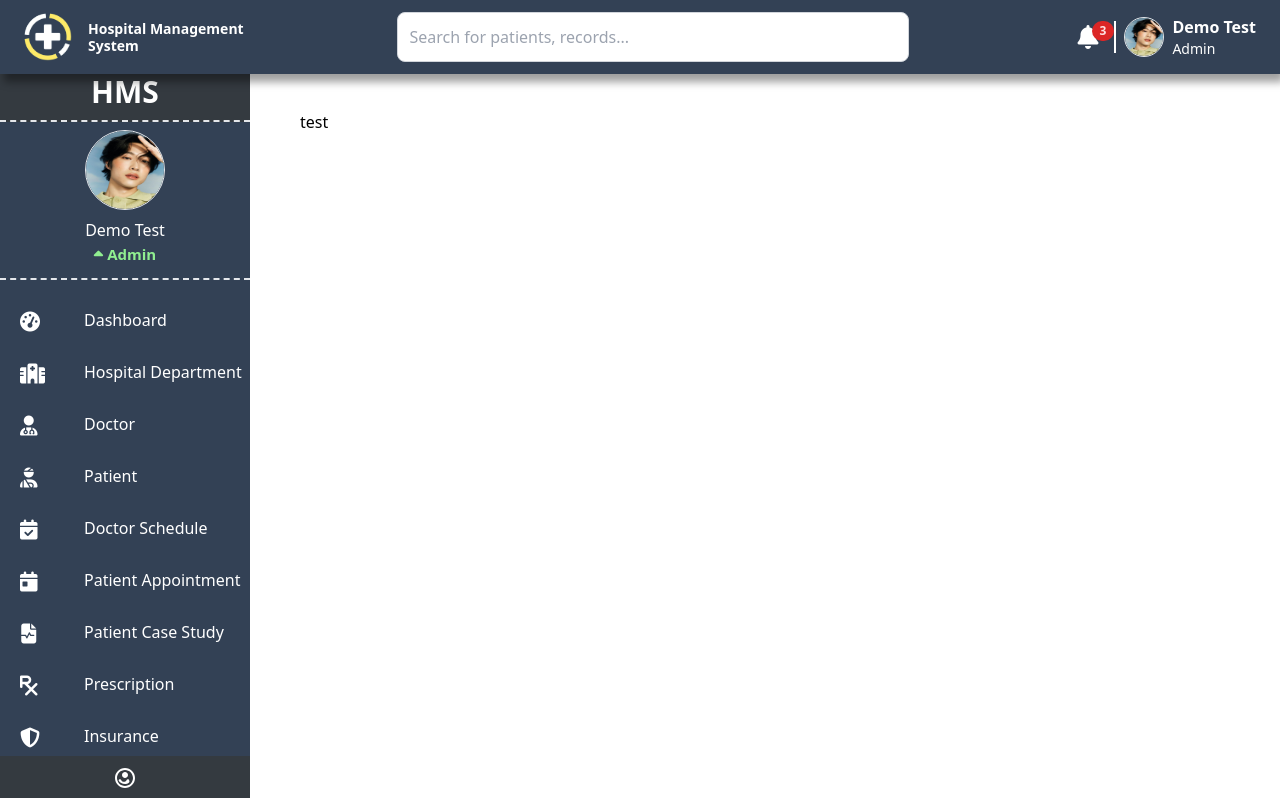
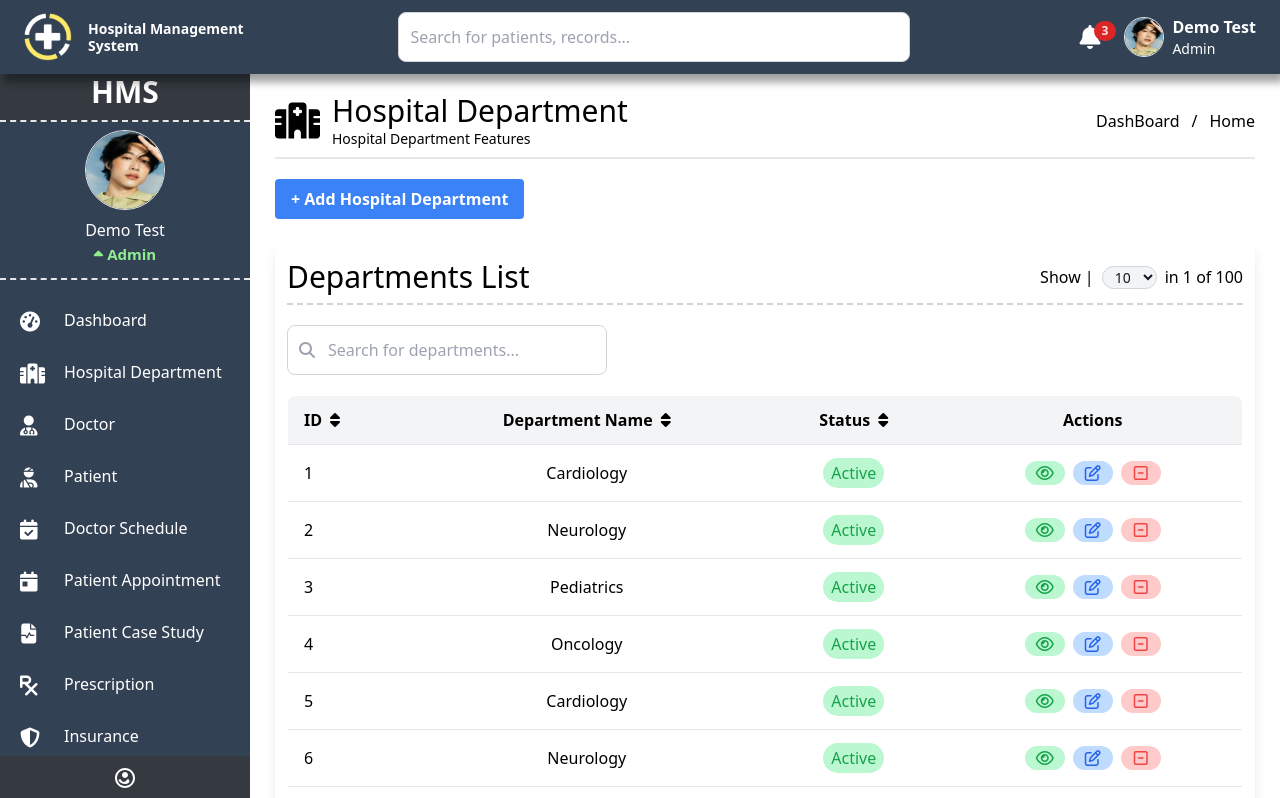
Before and after one commit to Houtkysopanha/hms-pro, a Vue app: page /hospittal-department in a window 1280 px wide. Shown: the top 798 px of the page. Built offline with nearby package versions, Linux system fonts and the light colour scheme.

Commit message:
Update Hospital Department

```diff
--- a/package.json
+++ b/package.json
@@ -12,8 +12,12 @@
     "@fortawesome/fontawesome-free": "^6.7.2",
     "chart.js": "^4.4.7",
     "core-js": "^3.8.3",
+    "primeflex": "^3.3.1",
+    "primeicons": "^7.0.0",
+    "primevue": "^4.2.5",
     "vue": "^3.2.13",
-    "vue-router": "^4.5.0"
+    "vue-router": "^4.5.0",
+    "vuetify": "^3.7.6"
   },
   "devDependencies": {
     "@babel/core": "^7.12.16",
--- a/src/components/AsideBar.vue
+++ b/src/components/AsideBar.vue
@@ -1,17 +1,17 @@
 <template>
-    <aside :class="{ collapsed: isCollapsed }" class="aside-bar">
+  <aside :class="['aside-bar', { collapsed: isCollapsed, hidden: isMobileHidden, 'modal-popup': isMobile }]">
     <div class="wrapper">
       <!-- Sidebar -->
       <div
         class="asidebar flex flex-col text-white transition-all duration-300"
-          :class="{ 'w-60': toggleCollapse, 'w-16': !toggleCollapse }"
+        :class="{ 'w-60': isSidebarExpanded, 'w-16': !isSidebarExpanded }"
       >
         <!-- Hamburger Button -->
-          <div class="header-bar ">
+        <div class="header-bar">
           <div class="logo text-center">
             <div class="logo-inner text-4xl mt-16 border-dashed border-b-2 border-light-blue-500">
               <button @click="toggleCollapse" class="hamburger">
-                  <p :class="{'text-3xl': isSidebarExpanded, 'transition-all duration-300': !isSidebarExpanded}" class="font-bold ">HMS</p>
+                <p :class="{'text-3xl': isSidebarExpanded, 'transition-all duration-300': !isSidebarExpanded}" class="font-bold">HMS</p>
               </button>
             </div>
           </div>
@@ -19,7 +19,7 @@
         <div class="status text-center mt-2 border-dashed border-b-2 border-light-blue-500"
           :class="{ 'hidden': !isSidebarExpanded, 'block': isSidebarExpanded }">
           <div class="profile text-center">
-              <img style="margin: auto" class="w-20 h-20 rounded-full border" src="../assets//profile.jpg" alt="">
+            <img style="margin: auto" class="w-20 h-20 rounded-full border" src="../assets/profile.jpg" alt="">
           </div>
           <div class="inofor mt-2 mb-3">
             <p>Demo Test</p>
@@ -40,15 +40,28 @@
                 class="flex items-center space-x-2 p-2 rounded-md hover:bg-gray-800 transition-all cursor-pointer"
                 @click="toggleDropdown(index)"
               >
+                <template v-if="item.path">
                   <router-link :to="item.path" class="flex items-center">
                     <i :class="item.icon" class="w-6 h-6 text-xl ml-3"></i>
                     <span
-                      class="whitespace-nowrap transition-all duration-300 ml-10"
+                      class="whitespace-nowrap transition-all duration-300 ml-5"
                       :class="{ hidden: !isSidebarExpanded, block: isSidebarExpanded }"
                     >
                       {{ item.text }}
                     </span>
                   </router-link>
+                </template>
+                <template v-else>
+                  <div class="flex items-center">
+                    <i :class="item.icon" class="w-6 h-6 text-xl ml-3"></i>
+                    <span
+                      class="whitespace-nowrap transition-all duration-300 ml-5"
+                      :class="{ hidden: !isSidebarExpanded, block: isSidebarExpanded }"
+                    >
+                      {{ item.text }}
+                    </span>
+                  </div>
+                </template>
                 <!-- Dropdown Indicator -->
                 <i
                   v-if="item.children"
@@ -101,7 +114,7 @@
 
   <script>
   export default {
-    props: ['isCollapsed'],
+    props: ['isCollapsed', 'isMobileHidden', 'isMobile'],
     data() {
     return {
       isSidebarExpanded: true, // Default expanded state
@@ -349,4 +362,31 @@ li {
   font-size: 24px;
   cursor: pointer;
 }
+.modal-popup {
+  position: fixed;
+  top: 0;
+  left: 0;
+  width: 100%;
+  height: 100vh;
+  background-color: rgba(0, 0, 0, 0.5);
+  z-index: 1000;
+  display: flex;
+  justify-content: center;
+  align-items: center;
+}
+
+@media (max-width: 768px) {
+  .aside-bar {
+    width: 100%;
+    height: auto;
+    position: fixed;
+    transform: translateX(-100%);
+  }
+  .aside-bar.collapsed {
+    width: 100%;
+  }
+  .aside-bar.hidden {
+    transform: translateX(-100%);
+  }
+}
   </style>
--- a/src/components/HeaderBar.vue
+++ b/src/components/HeaderBar.vue
@@ -3,6 +3,9 @@
     <div class="header w-full flex items-center justify-between px-6 py-3">
       <!-- Logo Section -->
       <div class="logo flex items-center gap-4">
+        <button @click="$emit('toggle-aside')" class="hamburger md:hidden">
+          <i class="fa-solid fa-bars text-2xl text-white"></i>
+        </button>
         <img
           src="../assets/logo1.png"
           alt="Logo"
@@ -15,7 +18,7 @@
       </div>
 
       <!-- Search Section -->
-      <div class="search flex-grow max-w-lg mx-6">
+      <div class="search flex-grow max-w-lg mx-6 hidden md:block">
         <input
           type="text"
           placeholder="Search for patients, records..."
@@ -25,7 +28,7 @@
 
       <!-- Profile Section -->
       <div class="profile flex items-center">
-        <div class="relative mr-2 border-r-2 border-white pl-4">
+        <div class="relative mr-2  pl-4">
             <i class="fa-solid fa-bell text-2xl text-white mr-4 cursor-pointer"></i>
             <span class="absolute top-0 right-0 inline-flex items-center justify-center px-2 py-1 text-xs font-bold leading-none text-red-100 bg-red-600 rounded-full">3</span>
           </div>
@@ -69,5 +72,34 @@ export default {
 </script>
 
 <style scoped>
-/* Additional styles (if needed) can go here. */
+.header-bar {
+  width: 100%;
+  position: fixed;
+  top: 0;
+  left: 0;
+  right: 0;
+  z-index: 1000;
+}
+
+.header {
+  width: 100%;
+}
+
+.hamburger {
+  background: none;
+  border: none;
+  color: white;
+  font-size: 24px;
+  cursor: pointer;
+}
+@media (max-width: 768px) {
+  .header {
+    flex-direction: column;
+    align-items: flex-start;
+  }
+  .search {
+    width: 100%;
+    margin-top: 1rem;
+  }
+}
 </style>
--- a/src/router/index.js
+++ b/src/router/index.js
@@ -1,7 +1,7 @@
 import { createRouter, createWebHistory } from 'vue-router';
 import MainLayout from '@/views/Layout/MainLayout.vue';
 import DashBaord from '@/views/DashBaord.vue';
-import HospitalDepatment from '@/views/HospitalDepatment.vue';
+import HospitalDepatment from '@/views/HospiDepart/HospitalDepatment.vue';
 
 const routes = [
     {
--- /dev/null
+++ b/src/views/HospiDepart/HospitalDepatment.vue
@@ -0,0 +1,190 @@
+<template>
+    <main>
+    <div class="header-page flex justify-between items-center border-b-2 border-gray-200 py-2">
+      <div class="title-page flex items-center">
+          <i class="fa-solid fa-hospital text-4xl mr-3"></i>
+        <div class="title">
+          <p class=" text-3xl">Hospital Department</p>
+          <p class=" text-sm">Hospital Department Features</p>
+        </div>
+      </div>
+      <div class="link-back-page">
+        <div class="link flex items-center">
+        <p>DashBoard</p>
+        <p class="m-3">/</p>
+        <p>Home</p>
+        </div>
+      </div>
+     </div>
+      <div class="content-page">
+        <div class="button-add flex justify-start items-center mt-5">
+          <button class="bg-blue-500 hover:bg-blue-700 text-white font-bold py-2 px-4 rounded">
+            + Add Hospital Department
+          </button>
+        </div>
+        <div class="table-data mt-5 p-3 bg-white rounded-lg shadow-lg ">
+          <div class="header-table flex justify-between items-center border-b-2 border-dashed border-gray-300">
+            <p class=" text-3xl font-medium py-2 ">Departments List</p>
+            <div class="show-table flex items-center">
+              <p>Show |</p>
+              <select class="bg-gray-100 border mx-2 border-gray-300 items-center text-gray-900 text-sm rounded-full px-2">
+                <option value="10">10</option>
+                <option value="20">20</option>
+                <option value="30">30</option>
+                <option value="40">40</option>
+                <option value="50">50</option>
+              </select>
+              <p>in 1 <span>of 100</span></p>
+            </div>
+          </div>
+          <div class="search-table relative mt-5">
+        <input
+          type="text"
+          placeholder="Search for departments..."
+          class=" w-80 p-3 pl-10 rounded-lg border border-gray-300 text-black focus:outline-none focus:ring-2 focus:ring-gray-300"
+        />
+        <i class="fa-solid fa-search absolute left-3 top-1/2 transform -translate-y-1/2 text-gray-400"></i>
+      </div>
+
+            <table class="min-w-full bg-white border border-gray-200 mt-5 rounded-lg overflow-hidden ">
+            <thead class="bg-gray-100 ">
+              <tr>
+                <th class="py-3 px-4 border-b text-center justify-center">
+                  <div class="flex items-center">
+                    ID
+                    <i class="fa-solid fa-sort ml-2 cursor-pointer"></i>
+                  </div>
+                </th>
+                <th class="py-3 px-4 border-b text-center">
+                  <div class="flex items-center justify-center">
+                    Department Name
+                    <i class="fa-solid fa-sort ml-2 cursor-pointer"></i>
+                  </div>
+                </th>
+                <th class="py-3 px-4 border-b text-center">
+                  <div class="flex items-center justify-center">
+                    Status
+                    <i class="fa-solid fa-sort ml-2 cursor-pointer"></i>
+                  </div>
+                </th>
+                <th class="py-3 px-4 border-b text-center justify-center">Actions</th>
+              </tr>
+            </thead>
+            <tbody>
+              <tr v-for="(department, index) in departments" :key="index" class="hover:bg-gray-50">
+                <td class="py-4 px-4 border-b text-start">{{ department.id }}</td>
+                <td class="py-4 px-4 border-b text-center">{{ department.name }}</td>
+                <td class="py-4 px-4 border-b text-center">
+                  <span class="bg-green-200 text-green-600 px-2 py-1 rounded-full">Active</span>
+                </td>
+                <td class="py-4 px-4 border-b text-center">
+                    <button @click="editItem(department)" class="text-green-600 w-10 bg-green-200 rounded-full hover:text-green-700, hover:bg-blue-300 mr-2">
+                        <i class="fa-regular fa-eye"></i>
+                  </button>
+                  <button @click="editItem(department)" class="text-blue-600 w-10 bg-blue-200 rounded-full hover:text-blue-700, hover:bg-blue-300">
+                    <i class="fa-regular fa-pen-to-square"></i>
+                  </button>
+                  <button @click="deleteItem(department)" class="text-red-500 w-10 bg-red-200 rounded-full hover:text-red-700, hover:bg-red-100 ml-2">
+                    <i class="fa-regular fa-square-minus"></i>
+                </button>
+                </td>
+              </tr>
+            </tbody>
+          </table>
+          <div class="previous-next flex space-x-2 justify-end border-t-2 border-dashed py-2 items-center mt-4">
+          <button @click="prevPage" class="bg-gray-300 hover:bg-gray-400 text-gray-800 font-bold py-2 px-4 rounded">
+            Previous
+          </button>
+          <div class="flex space-x-2">
+            <button
+              v-for="page in totalPages"
+              :key="page"
+              @click="goToPage(page)"
+              :class="['py-2 px-4 rounded', { 'bg-blue-500 text-white': currentPage === page, 'bg-gray-300 hover:bg-gray-400 text-gray-800': currentPage !== page }]"
+            >
+              {{ page }}
+            </button>
+          </div>
+          <button @click="nextPage" class="bg-gray-300 hover:bg-gray-400 text-gray-800 font-bold py-2 px-4 rounded">
+            Next
+          </button>
+        </div>
+          </div>
+        </div>
+
+    </main>
+  </template>
+
+  <script>
+export default {
+  name: 'HospitalDepartment',
+  data() {
+    return {
+      search: '',
+      rowsPerPage: 5,
+      rowsPerPageOptions: [10, 20, 30, 40, 50],
+      departments: [
+        { id: 1, name: 'Cardiology', head: 'Dr. Smith', staff: 20 },
+        { id: 2, name: 'Neurology', head: 'Dr. Johnson', staff: 15 },
+        { id: 3, name: 'Pediatrics', head: 'Dr. Brown', staff: 25 },
+        { id: 4, name: 'Oncology', head: 'Dr. Davis', staff: 10 },
+        { id: 5, name: 'Cardiology', head: 'Dr. Smith', staff: 20 },
+        { id: 6, name: 'Neurology', head: 'Dr. Johnson', staff: 15 },
+        { id: 7, name: 'Pediatrics', head: 'Dr. Brown', staff: 25 },
+        { id: 8, name: 'Oncology', head: 'Dr. Davis', staff: 10 },
+        // Add more departments as needed
+      ],
+      currentPage: 1,
+      totalPages: 10, // Adjust this based on your data
+    };
+  },
+  computed: {
+    filteredDepartments() {
+      const start = (this.currentPage - 1) * this.rowsPerPage;
+      const end = start + this.rowsPerPage;
+      return this.departments.slice(start, end).filter(department =>
+        department.name.toLowerCase().includes(this.search.toLowerCase())
+      );
+    },
+  },
+  methods: {
+    viewItem(item) {
+      // Handle view action
+      console.log('View item:', item);
+    },
+    editItem(item) {
+      // Handle edit action
+      console.log('Edit item:', item);
+    },
+    deleteItem(item) {
+      // Handle delete action
+      console.log('Delete item:', item);
+    },
+    prevPage() {
+      if (this.currentPage > 1) {
+        this.currentPage--;
+      }
+    },
+    nextPage() {
+      if (this.currentPage < this.totalPages) {
+        this.currentPage++;
+      }
+    },
+    goToPage(page) {
+      this.currentPage = page;
+    },
+  },
+};
+</script>
+
+  <style scoped>
+  .table-data {
+  margin-top: 20px;
+}
+.search-table {
+  position: relative;
+}
+.previous-next {
+  margin-top: 20px;
+}
+  </style>
--- a/src/views/HospitalDepatment.vue
+++ /dev/null
@@ -1,13 +0,0 @@
-<template>
-    <div class="main">
-        <p>test</p>
-    </div>
-
-</template>
-<script>
-export default {
-    name: 'HospitalDepatment',
-}
-</script>
-<style scoped>
-</style>
--- a/src/views/Layout/MainLayout.vue
+++ b/src/views/Layout/MainLayout.vue
@@ -1,8 +1,8 @@
 <template>
     <div id="main-layout">
-      <HeaderBar />
+      <HeaderBar @toggle-aside="toggleMobile" />
       <div class="main">
-        <AsideBar :isCollapsed="isAsideCollapsed" @toggle="toggleAside" />
+        <AsideBar :isCollapsed="isAsideCollapsed" :isMobileHidden="isMobileHidden" :isMobile="isMobile" @toggle="toggleAside" />
         <main>
           <div :class="['content', { collapsed: isAsideCollapsed }]">
           <router-view />
@@ -22,32 +22,47 @@
     data() {
       return {
         isAsideCollapsed: false,
+        isMobileHidden: true,
+        isMobile: false,
       };
     },
     methods: {
       toggleAside() {
         this.isAsideCollapsed = !this.isAsideCollapsed;
       },
+      toggleMobile() {
+        this.isMobileHidden =!this.isMobileHidden;
+      },
+
+
     },
+    mounted() {
+    this.isMobile = window.innerWidth <= 768;
+    window.addEventListener('resize', this.handleResize);
+  },
+  beforeUnmount() {
+    window.removeEventListener('resize', this.handleResize);
+  },
+
   };
   </script>
 
   <style>
-  .main-layout {
+  #main-layout {
     display: flex;
     margin-top: 60px; /* Offset for HeaderBar */;
   }
 
   .main {
     flex: 1;
-    padding: 20px;
+    /* padding: 20px; */
     /* background-color: #f8f9fa; */
     overflow: auto;
   }
   .content {
-    margin-top: 60px;
+    /* margin-top: 60px;  */
     margin-left: 250px;
-    padding: 10px;
+    padding: 25px;
     overflow-y: auto;
     overflow-x: hidden;
     height: auto;
@@ -57,5 +72,16 @@
   .content.collapsed {
     margin-left: 100px;
 }
-
+@media (max-width: 768px) {
+  .main {
+    flex-direction: column;
+  }
+  .content {
+    margin-left: 0;
+    margin-top: 30px;
+  }
+  .collapsed {
+    margin-left: 0;
+  }
+}
   </style>
```
Also changed, not shown: src/main.js (+7 -4 lines), 1 other file (tests, documents, lock files or other folders). Lines whose indentation alone changed are shown as unchanged.
